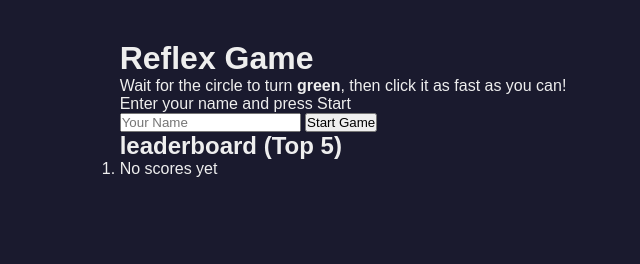
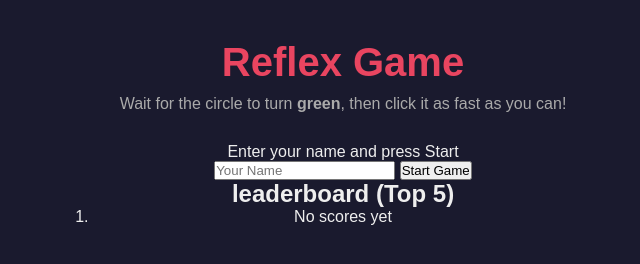
Before and after one commit to nathanaelsagala357-del/Mini-Browser-Game-Score-API, a website: page public/index.html in a window 1280 px wide. Shown: the whole page, without its empty margins (297-937 px from the left). Drawn offline with Linux system fonts and the light colour scheme.

Commit message:
Main Container

```diff
--- a/public/style.css
+++ b/public/style.css
@@ -12,3 +12,20 @@ body {
     justify-content: center;
     padding: 40px 20px;
 }
+
+.container {
+    text-align: center;
+    max-width: 500px;
+    width: 100%;
+}
+
+h1 {
+    font-size: 2.5rem;
+    margin-bottom: 10px;
+    color: #e94560;
+}
+
+.instructions {
+    margin-bottom: 30px;
+    color: #aaa;
+}
```
